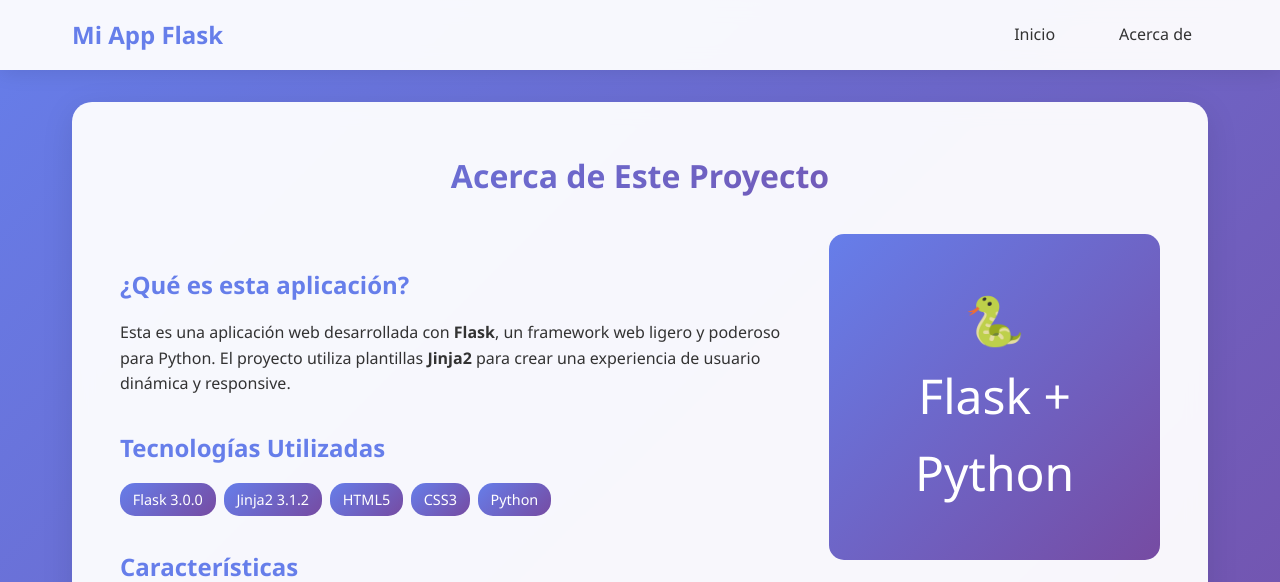
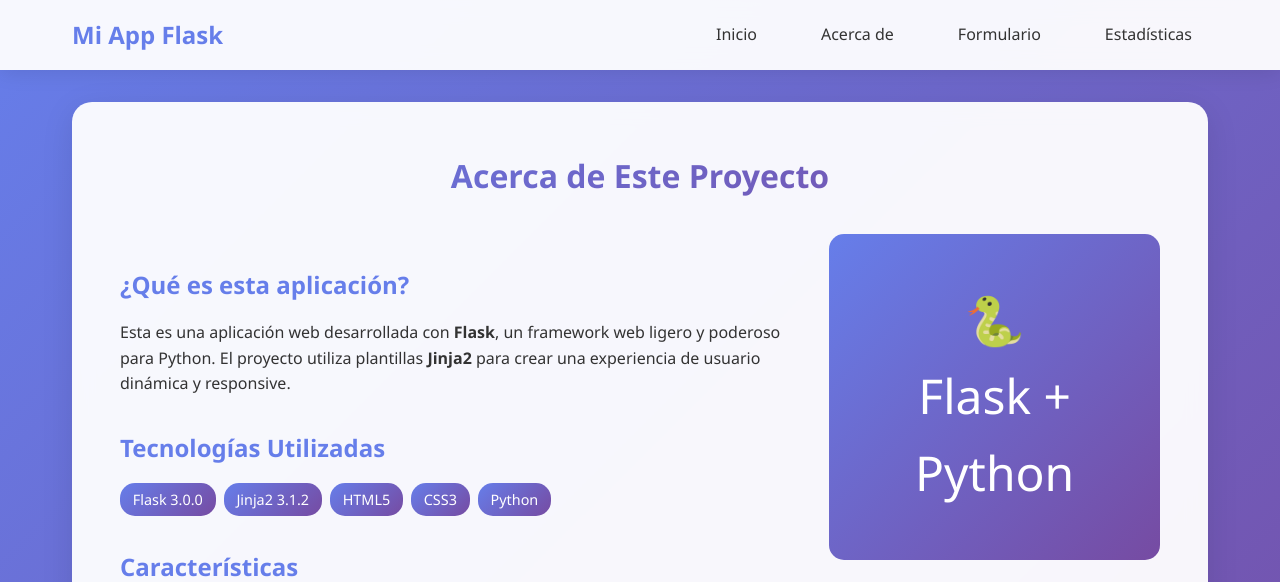
Before and after one commit to PEDROZURITA1/mi_proyecto_flask, a Flask app: page /about in a window 1280 px wide. Shown: the top 582 px of the page. Run offline with Flask 3, Linux system fonts and the light colour scheme.

Commit message:
Update base.html

```diff
--- a/templates/base.html
+++ b/templates/base.html
@@ -17,6 +17,12 @@
                 <li class="nav-item">
                     <a href="{{ url_for('about') }}" class="nav-link">Acerca de</a>
                 </li>
+                <li class="nav-item">
+                    <a href="{{ url_for('mostrar_formulario') }}" class="nav-link">Formulario</a>
+                </li>
+                <li class="nav-item">
+                    <a href="{{ url_for('estadisticas') }}" class="nav-link">Estadísticas</a>
+                </li>
             </ul>
         </div>
     </nav>
```
